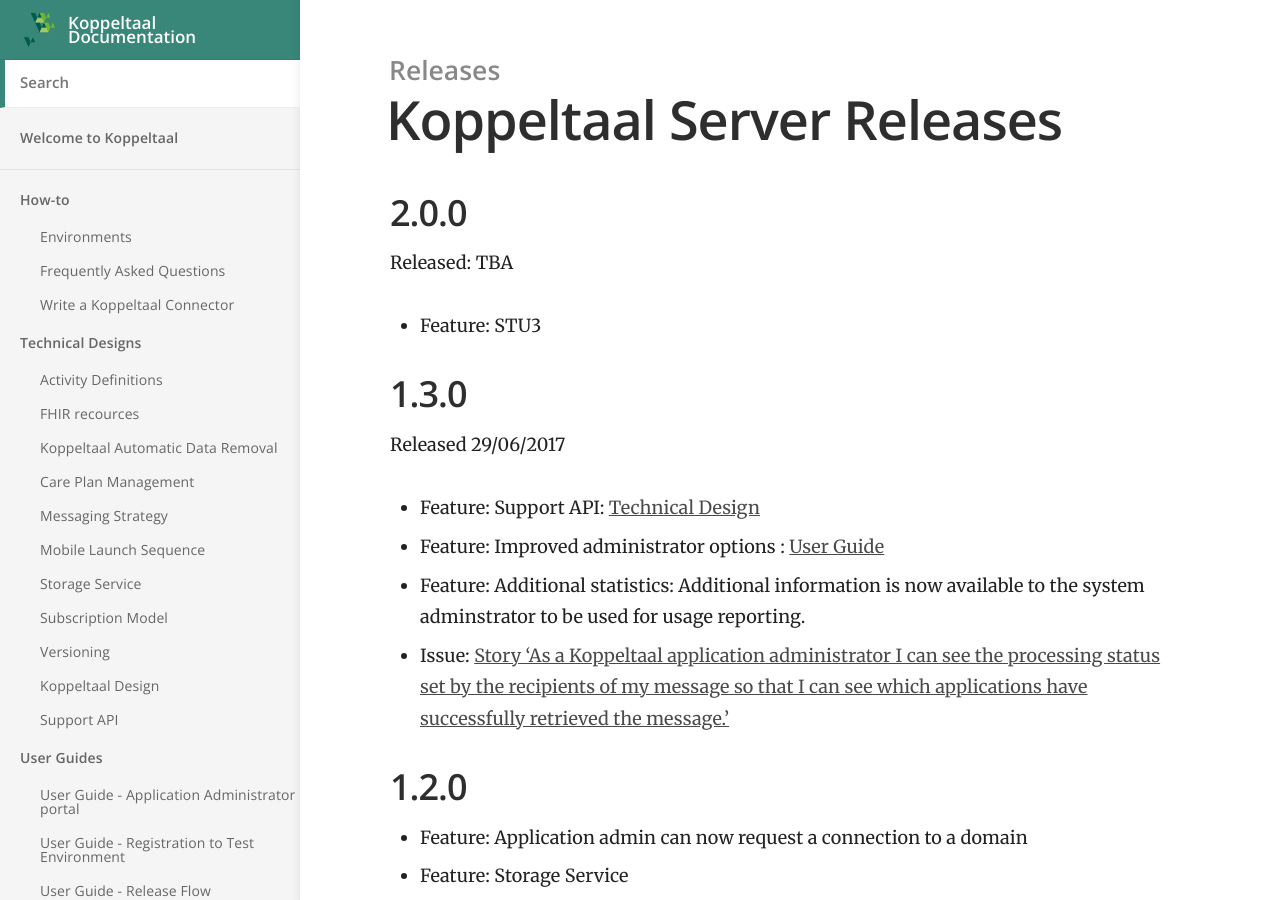
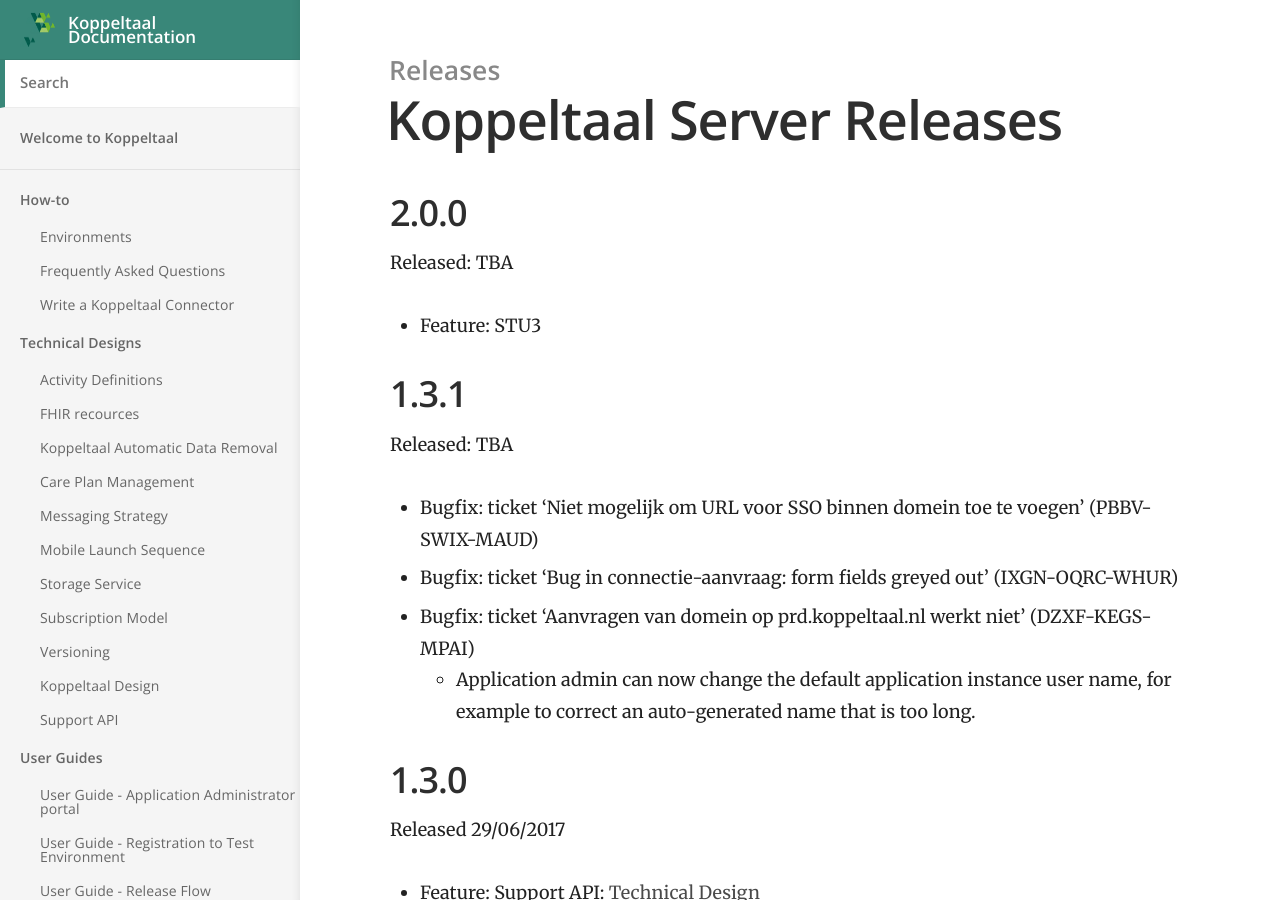
Before and after one commit to Koppeltaal/Koppeltaal-Documentation, a Jekyll site: the page built from _docs/koppeltaal-1.2/koppeltaal-server-releases.md, in a window 1280 px wide and 900 px high. Built offline with Jekyll 4.4.1, drawn with Linux system fonts in a browser that asks for light colours.

Commit message:
Added release notes for Koppeltaal Server 1.3.1

```diff
--- a/_docs/koppeltaal-1.2/koppeltaal-server-releases.md
+++ b/_docs/koppeltaal-1.2/koppeltaal-server-releases.md
@@ -9,6 +9,15 @@ order: 1
 Released: TBA
 
 - Feature: STU3
+
+## 1.3.1
+
+Released: TBA
+
+- Bugfix: ticket 'Niet mogelijk om URL voor SSO binnen domein toe te voegen' (PBBV-SWIX-MAUD)
+- Bugfix: ticket 'Bug in connectie-aanvraag: form fields greyed out' (IXGN-OQRC-WHUR)
+- Bugfix: ticket 'Aanvragen van domein op prd.koppeltaal.nl werkt niet' (DZXF-KEGS-MPAI)
+	+ Application admin can now change the default application instance user name, for example to correct an auto-generated name that is too long.
 
 ## 1.3.0
 
```
